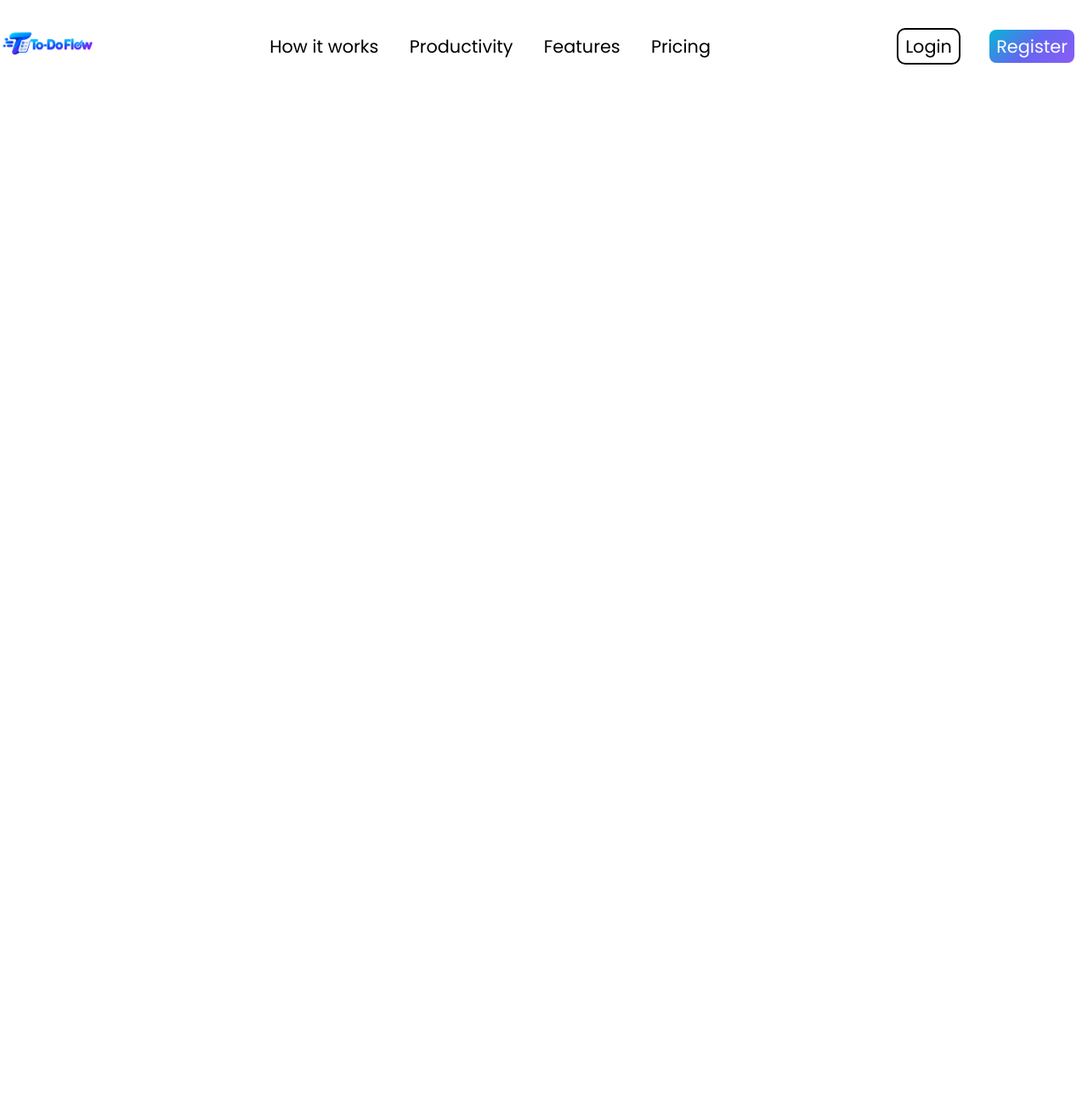
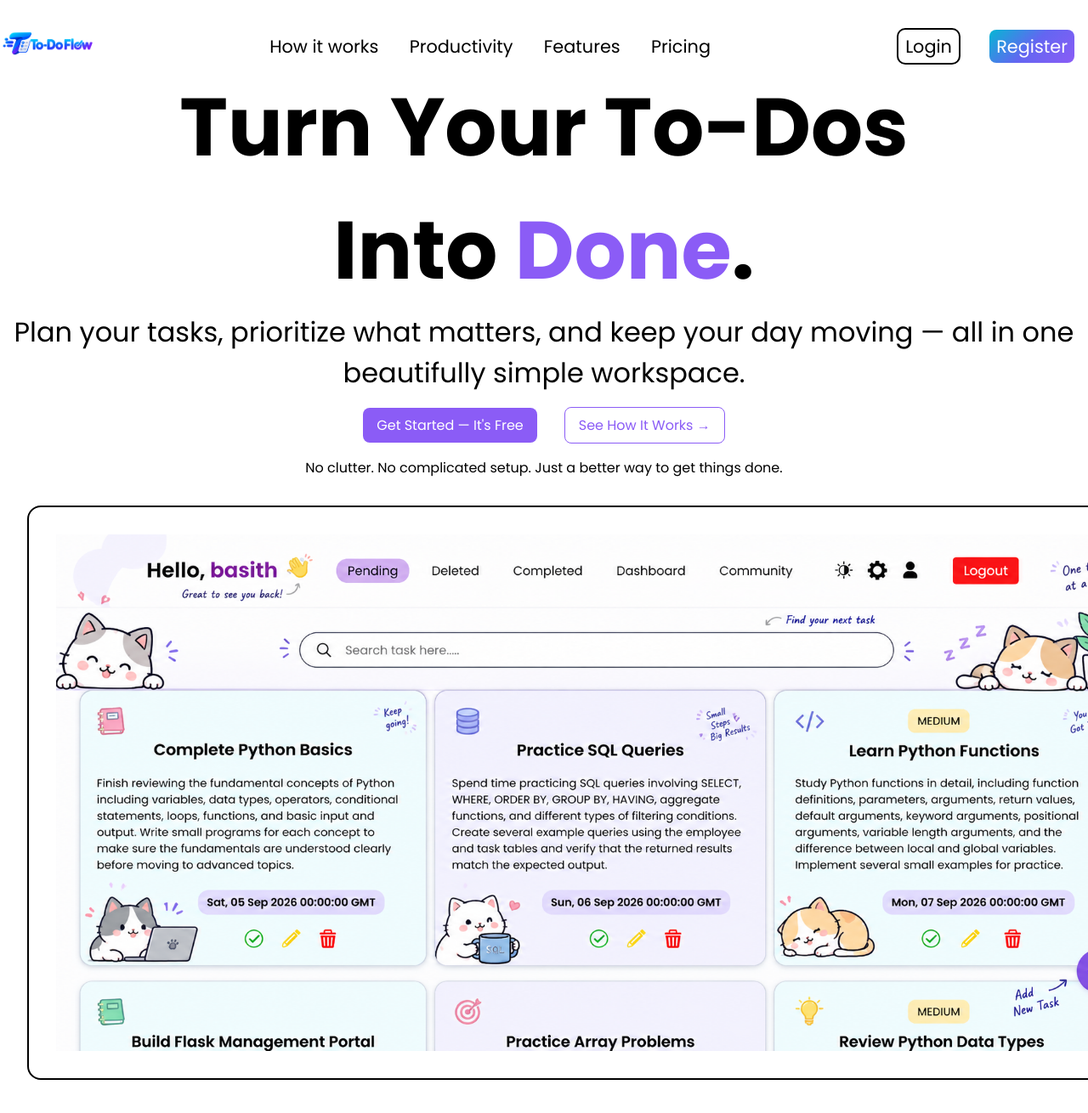
Before and after one commit to abdul-basith-kp/TodoFlow, a Flask app: page / in a window 1280 px wide; the page is wider, and only the part inside the window is pictured. Shown: that part at 85% size. Before the commit the page ends 76 px from the top of that part, so only its background shows below. Run offline with Flask 3, Linux system fonts and the light colour scheme; parts of the project's set-up code (start-up, migrations or seed data) failed here and were passed over.

Commit message:
create hero section for landing index page

```diff
--- a/static/styles/index.css
+++ b/static/styles/index.css
@@ -30,8 +30,47 @@
 }
 .login-btn:hover{
     background-color: rgb(212, 213, 214);
+
 }
-
+.hero-main-heading{
+    font-size: 6rem;
+    text-align: center;
+}
+.hero-main-span{
+    color: #8B5CF6;
+}
+.hero-main-paragraph{
+    text-align: center;
+    font-size: 2rem;
+}
+.hero-get-started-btn{
+    color: white;
+    background-color: #8B5CF6;
+    padding: 0.5rem 1rem;
+    border-radius: 0.5rem;
+    margin: 1rem;
+}
+.hero-how-it-works-btn{
+    color: #8B5CF6;
+    border: solid 1px #8B5CF6;
+    padding: 0.5rem 1rem;
+    border-radius: 0.5rem;
+    margin: 1rem;
+}
+.hero-trust-paragraph{
+    text-align: center;
+}
+.home-demo-img{
+    width: 80rem;
+    border: solid 2px black;
+    padding: 2rem;
+    border-radius: 1rem;
+}
+.demo-img-container{
+    margin: auto;
+    text-align: center;
+    margin: 2rem;
+}
 footer{
     min-height: 100vh;
 }
--- a/templates/index.html
+++ b/templates/index.html
@@ -25,6 +25,24 @@
             <a class="nav-btn register-btn" href="{{  url_for('register_page') }}">Register</a>
         </div>
     </div>
+
+    <div class="hero-section">
+        <div>
+            <h1 class="hero-main-heading">Turn Your To-Dos <br>Into <span class="hero-main-span">Done</span>.</h1>
+            <p class="hero-main-paragraph">Plan your tasks, prioritize what matters, and keep your day moving —
+                all in one beautifully simple workspace.</p>
+            <div class="fr c">
+                <a class="hero-get-started-btn" href="">Get Started — It's Free</a>
+                <a class="hero-how-it-works-btn" href="">See How It Works →</a>
+            </div>
+
+            <p class="hero-trust-paragraph">No clutter. No complicated setup. Just a better way to get things done.</p>
+        </div>
+        <div class="demo-img-container">
+            <img class="home-demo-img"src="{{ url_for('static', filename='images/home-screenshot.png') }}" alt="">
+        </div>
+    </div>
+
     {% endblock %}
 
 
```
Also changed, not shown: static/images/home-screenshot.png (added).
